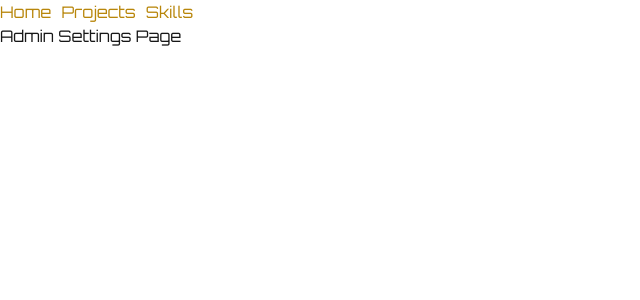
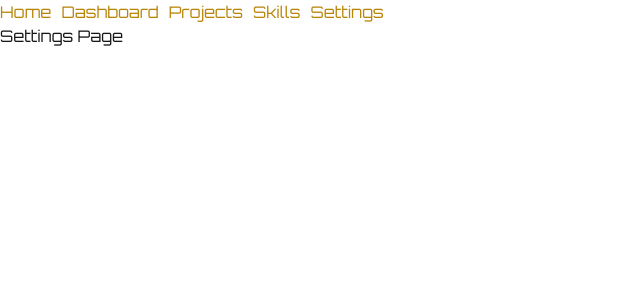
Before and after one commit to neurothrone/zanestacked-nextjs, a Next.js app: page /admin/settings in a window 1280 px wide. Shown: the top 300 px of the page, without its empty margins (0-640 px from the left). Built offline with nearby package versions, Linux system fonts and the light colour scheme.

Commit message:
update admin navigation and page titles for consistency

```diff
--- a/app/admin/page.tsx
+++ b/app/admin/page.tsx
@@ -8,7 +8,7 @@ export const metadata: Metadata = {
 const DashboardPage: NextPage = () => {
   return (
     <main>
-      <h2>Admin Index Page</h2>
+      <h2>Dashboard Page</h2>
       <hr/>
     </main>
   );
--- a/app/admin/projects/page.tsx
+++ b/app/admin/projects/page.tsx
@@ -9,7 +9,7 @@ export const metadata: Metadata = {
 const ProjectsPage: NextPage = () => {
   return (
     <main>
-      <h2>Admin Projects Page</h2>
+      <h2>Projects Page</h2>
       <hr/>
       <ProjectList/>
     </main>
--- a/app/admin/settings/page.tsx
+++ b/app/admin/settings/page.tsx
@@ -8,7 +8,7 @@ export const metadata: Metadata = {
 const SettingsPage: NextPage = () => {
   return (
     <main>
-      <h2>Admin Settings Page</h2>
+      <h2>Settings Page</h2>
     </main>
   );
 }
--- a/app/admin/skills/page.tsx
+++ b/app/admin/skills/page.tsx
@@ -9,7 +9,7 @@ export const metadata: Metadata = {
 const SkillsPage: NextPage = () => {
   return (
     <main>
-      <h2>Admin Skills Page</h2>
+      <h2>Skills Page</h2>
       <hr/>
       <SkillList/>
     </main>
--- a/components/admin/AdminNavBar.tsx
+++ b/components/admin/AdminNavBar.tsx
@@ -4,9 +4,11 @@ import styles from "@/components/admin/AdminNavBar.module.css";
 const AdminNavBar = () => {
   return (
     <div>
-      <Link href="/admin" className={styles.customLink}>Home</Link>
+      <Link href="/" className={styles.customLink}>Home</Link>
+      <Link href="/admin" className={styles.customLink}>Dashboard</Link>
       <Link href="/admin/projects" className={styles.customLink}>Projects</Link>
       <Link href="/admin/skills" className={styles.customLink}>Skills</Link>
+      <Link href="/admin/settings" className={styles.customLink}>Settings</Link>
     </div>
   );
 };
```
